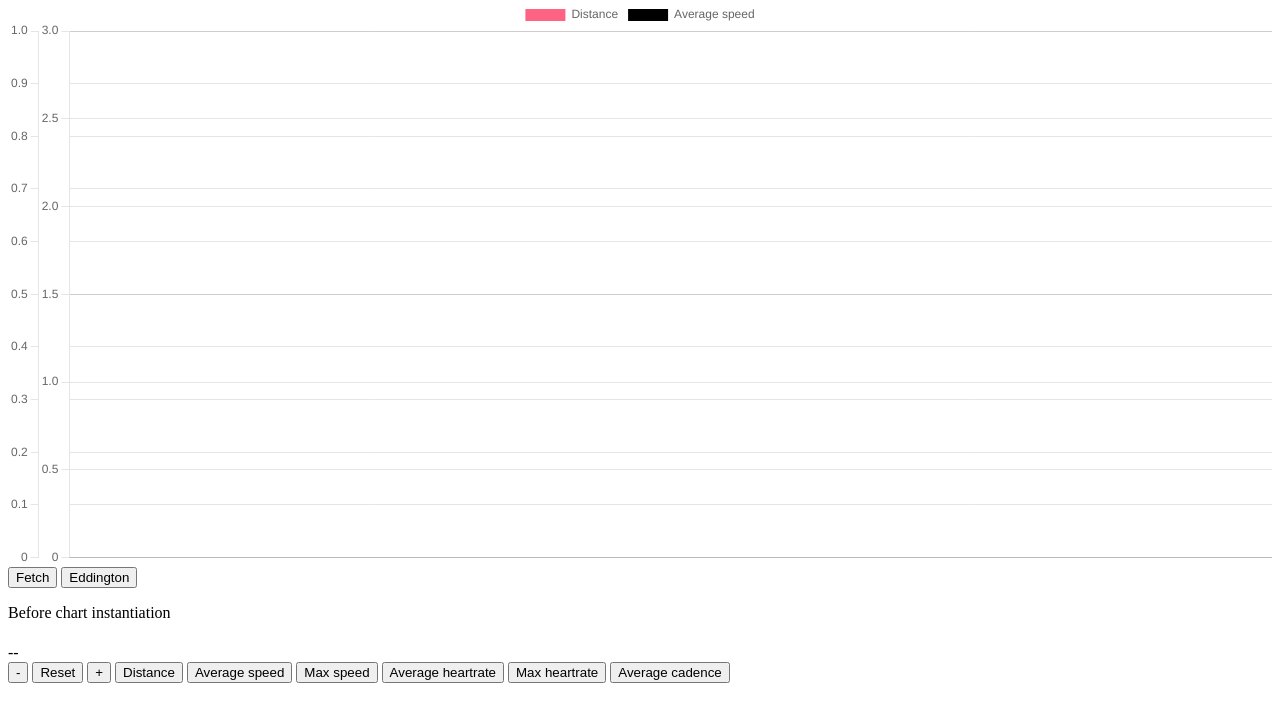
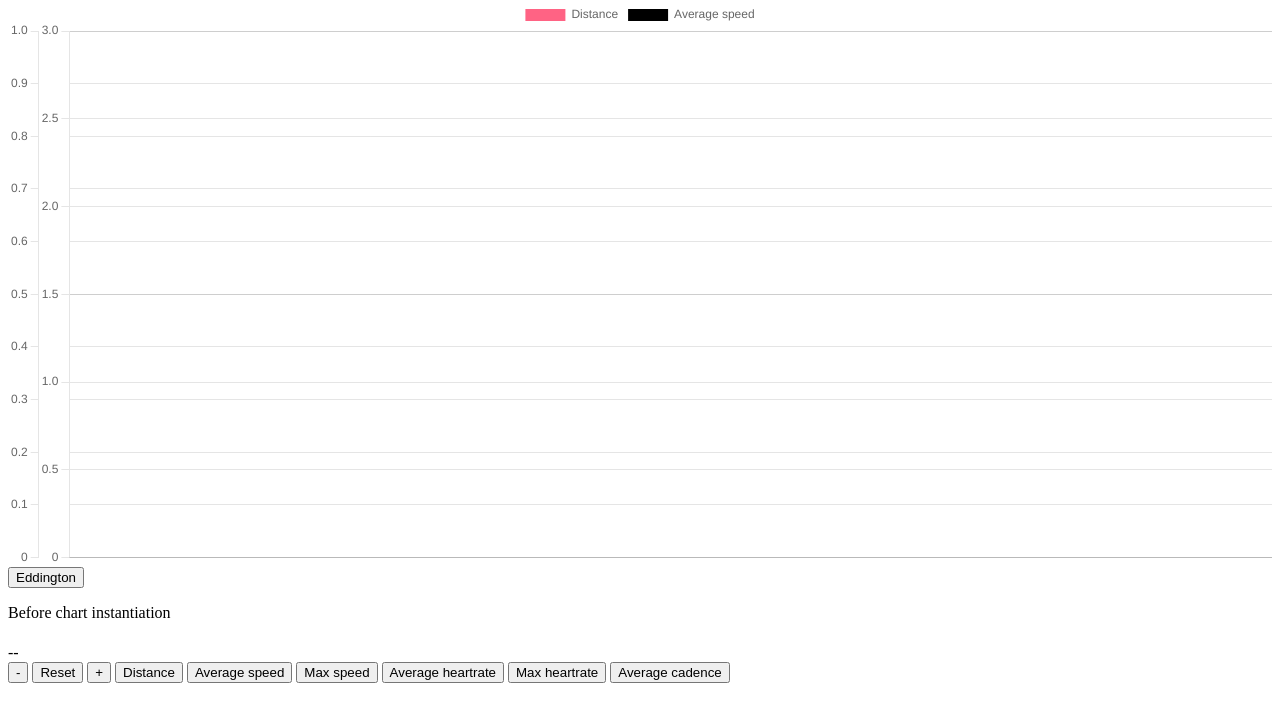
Before and after one commit to bwindon/api_test, a Django app: page /strava/test-chart in a window 1280 px wide. Shown: the part 88-800 px from the top of the page. Run offline with Django 4.2, Linux system fonts and the light colour scheme; data that the repository does not hold is empty.

Commit message:
First change to begin to decant code to leaves.

```diff
--- a/api_site/templates/js_chart_strava.html
+++ b/api_site/templates/js_chart_strava.html
@@ -8,12 +8,13 @@
   <body>
     <p><h4><a href="/strava/home">Back to main page</a></h4>
 
+
         <div>
         <canvas id="myChart" width="400" height="180"></canvas>
-        <button onclick = "updateChart()">Fetch</button>
+        <body onload="updateChart()">
         <button onclick = "eddington()">Eddington</button>
+        </div>
 
-        </div>
     <p>Before chart instantiation</p>
     <p id="demo"></p>
     <p id="demo2"></p>
@@ -40,7 +41,7 @@
     <p></p>
 
     <p></p>
-    <script type="text/javascript" src="/static/fetch.js"></script>
+  <script type="text/javascript" src="/static/fetch.js"></script>
   </body>
 
 </html>
```
